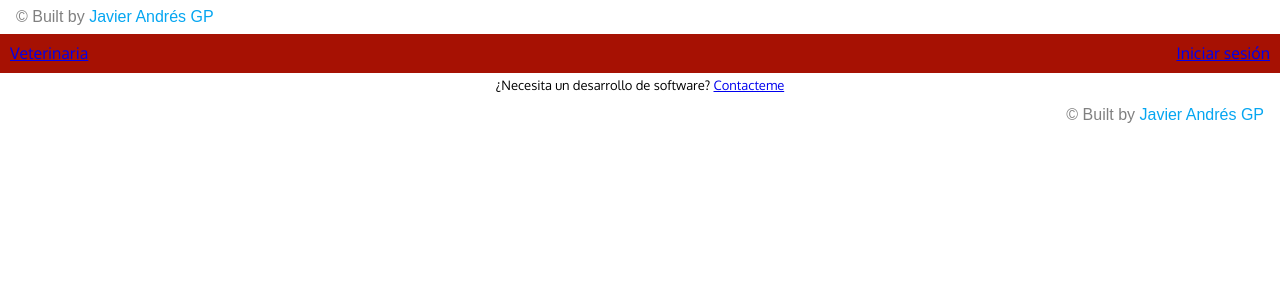
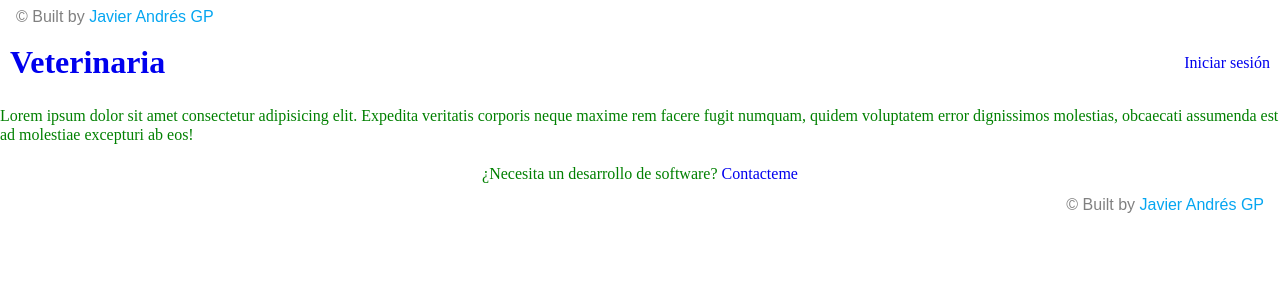
Before and after one commit to javierandres-dev/training-veterinary_fs, a React (Create React App) app in the folder my-app/: page /c-appoinment in a window 1280 px wide. Shown: the top 300 px of the page. Built offline with nearby package versions, Linux system fonts and the light colour scheme; no server answers.

Commit message:
Training

```diff
--- a/my-app/src/App.js
+++ b/my-app/src/App.js
@@ -3,9 +3,11 @@ import { BrowserRouter as Router, Switch, Route } from "react-router-dom";
 import Header from "./components/Header";
 import Home from "./components/Home";
 import Login from "./components/Login";
+import CreateAppoinment from "./components/CreateAppoinment";
 import Appoinments from "./components/Appoinments";
 import Footer from "./components/Footer";
 import axiosClient from "./helpers/requests";
+import { GlobalStyle } from "./components/Styles";
 
 function App() {
   //console.info(process.env.REACT_APP_REST_API_URL);
@@ -15,7 +17,7 @@ function App() {
       axiosClient
         .get("/api/v1/appoinments")
         .then((res) => {
-          //console.log(res.data);
+          console.log(res.data);
           setAppoinments(res.data);
         })
         .catch((error) => {
@@ -26,10 +28,12 @@ function App() {
   }, []);
   return (
     <Router>
+      <GlobalStyle />
       <Header />
       <Switch>
         <Route exact path="/" component={Home} />
         <Route exact path="/login" component={Login} />
+        <Route exact path="/c-appoinment" component={CreateAppoinment} />
         <Route
           exact
           path="/appoinments"
--- a/my-app/src/components/Appoinments.js
+++ b/my-app/src/components/Appoinments.js
@@ -1,7 +1,6 @@
 import React from "react";
 import { Link } from "react-router-dom";
 import styled from "styled-components";
-import { fontFamily, fontWeight, fontSize, color } from "./Constants";
 
 const Appoinments = (props) => {
   if (props.appoinments.length === 0) return null;
@@ -11,27 +10,21 @@ const Appoinments = (props) => {
   const Card = styled.section``;
   const Title = styled.h2``;
   const Par = styled.p``;
-  const Details = styled.ul``;
-  const Detail = styled.li``;
+  //const Done = styled.input``;
   console.log(appoinments);
   return (
     <Container>
       {appoinments.map((appoinment) => (
-        <Link key={appoinment._id} to="">
+        <Link key={appoinment._id} to="/c-appoinment">
           <Card>
-            <Title>REGISTRO</Title>
-            <Par>Tipo: </Par>
+            <Title>Cita</Title>
             <Par>Fecha: {appoinment.date}</Par>
-            <Par>Hora: </Par>
-            <Details>
-              <Detail>Nombre: {appoinment.name}</Detail>
-              <Detail>Fecha de nacimiento: </Detail>
-              <Detail>Motivo de asistencia: {appoinment.symptom}</Detail>
-              <Detail>Observaciones: </Detail>
-              <Detail>Nombre del propietario: {appoinment.owner}</Detail>
-              <Detail>Teléfono: {appoinment.phone}</Detail>
-              <Detail>Correo electrónico: </Detail>
-            </Details>
+            <Par>Hora: {appoinment.time}</Par>
+            <Par>Cliente: {appoinment.client}</Par>
+            <Par>Paciente: {appoinment.patient}</Par>
+            <Par>Motivo: {appoinment.reason}</Par>
+            <Par>Hora: {appoinment.time}</Par>
+            <Par>{appoinment.done.toString()}</Par>
           </Card>
         </Link>
       ))}
--- a/my-app/src/components/Constants.js
+++ /dev/null
@@ -1,39 +0,0 @@
-import styled from "styled-components";
-
-export const color = {
-  primary: "#A61103",
-  secondary: "#BF1304",
-  light: "#f2f2f2",
-  dark: "#1A2526",
-};
-
-export const fontSize = {
-  base: "1.6rem",
-  small: "1.3rem",
-  large: "1.9rem",
-};
-
-export const fontWeight = {
-  light: 300,
-  base: 400,
-  bold: 700,
-};
-
-export const fontFamily = {
-  base: "'Oxygen', sans-serif;",
-};
-
-export const container = styled.div`
-  @media screen and (min-width: 480px) {
-    max-width: 420px;
-  }
-  @media screen and (min-width: 768px) {
-    max-width: 720px;
-  }
-  @media screen and (min-width: 1024px) {
-    max-width: 960px;
-  }
-  @media screen and (min-width: 1200px) {
-    max-width: 1140px;
-  }
-`;
--- /dev/null
+++ b/my-app/src/components/CreateAppoinment.js
@@ -0,0 +1,19 @@
+import React from "react";
+import styled from "styled-components";
+
+const P = styled.p``;
+
+const CreateAppoinment = () => {
+  return (
+    <div>
+      <P>
+        Lorem ipsum dolor sit amet consectetur adipisicing elit. Expedita
+        veritatis corporis neque maxime rem facere fugit numquam, quidem
+        voluptatem error dignissimos molestias, obcaecati assumenda est ad
+        molestiae excepturi ab eos!
+      </P>
+    </div>
+  );
+};
+
+export default CreateAppoinment;
--- a/my-app/src/components/Footer.js
+++ b/my-app/src/components/Footer.js
@@ -1,12 +1,8 @@
 import React from "react";
 import styled from "styled-components";
-import { fontFamily, fontWeight, fontSize } from "./Constants";
 
 const Container = styled.footer`
   text-align: center;
-  font-family: ${fontFamily.base};
-  font-weight: ${fontWeight.base};
-  font-size: ${fontSize.small};
   padding: 0.5rem;
 `;
 const Par = styled.p`
--- a/my-app/src/components/Header.js
+++ b/my-app/src/components/Header.js
@@ -1,31 +1,22 @@
 import React from "react";
 import { NavLink } from "react-router-dom";
 import styled from "styled-components";
-import { fontFamily, fontWeight, fontSize, color } from "./Constants";
 
 const Container = styled.header`
   display: flex;
   justify-content: space-between;
   align-items: center;
   padding: 1rem;
-  font-family: ${fontFamily.base};
-  font-weight: ${fontWeight.base};
-  background-color: ${color.primary};
-  color: ${color.light};
 `;
 const H1 = styled.h1`
   margin: 0;
-  font-size: ${fontSize.base};
-  font-weight: ${fontWeight.base};
 `;
 const Nav = styled.nav``;
 const Ul = styled.ul`
   list-style: none;
   margin: 0;
 `;
-const Li = styled.li`
-  font-size: ${fontSize.base};
-`;
+const Li = styled.li``;
 
 const Header = () => {
   return (
--- /dev/null
+++ b/my-app/src/components/Styles.js
@@ -0,0 +1,65 @@
+import styled, { createGlobalStyle } from "styled-components";
+
+export const GlobalStyle = createGlobalStyle`
+html {
+  font-size: 62.5%;
+  box-sizing: border-box;
+  scroll-behavior: smooth;
+}
+*,
+*:before,
+*:after {
+  box-sizing: inherit;
+}
+img {
+  max-width: 100%;
+  height: auto;
+}
+a {
+  text-decoration: none;
+}
+  body {
+    font-family: "'Oxygen', sans-serif;";
+    font-weight: 400;
+    font-size: 1.6rem;
+    color: green;
+  }
+`;
+
+export const fontFamily = {
+  base: "'Oxygen', sans-serif;",
+};
+
+export const fontWeight = {
+  light: 300,
+  base: 400,
+  bold: 700,
+};
+
+export const fontSize = {
+  base: "1.6rem",
+  small: "1.3rem",
+  large: "1.9rem",
+};
+
+export const color = {
+  primary: "#A61103",
+  secondary: "#BF1304",
+  light: "#f2f2f2",
+  dark: "#1A2526",
+};
+
+export const container = styled.div`
+  @media screen and (min-width: 480px) {
+    max-width: 420px;
+  }
+  @media screen and (min-width: 768px) {
+    max-width: 720px;
+  }
+  @media screen and (min-width: 1024px) {
+    max-width: 960px;
+  }
+  @media screen and (min-width: 1200px) {
+    max-width: 1140px;
+  }
+`;
--- a/my-app/src/index.css
+++ b/my-app/src/index.css
@@ -349,22 +349,7 @@ template {
 [hidden] {
   display: none;
 }
-/* BASE
-  ============================= */
-html {
-  font-size: 62.5%;
-  box-sizing: border-box;
-  scroll-behavior: smooth;
-}
-*,
-*:before,
-*:after {
-  box-sizing: inherit;
-}
-img {
-  max-width: 100%;
-  height: auto;
-}
+
 /* DEVELOPER
   ============================= */
 .dev {
```
